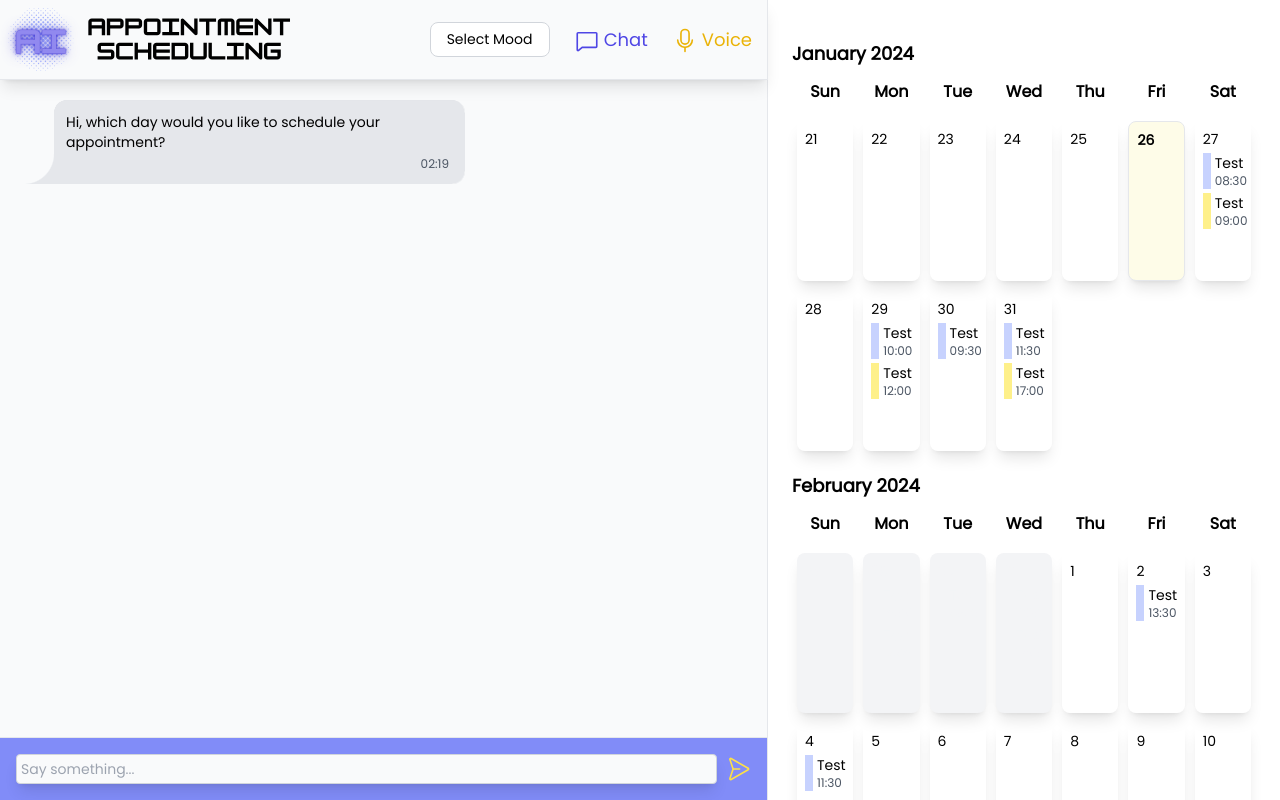
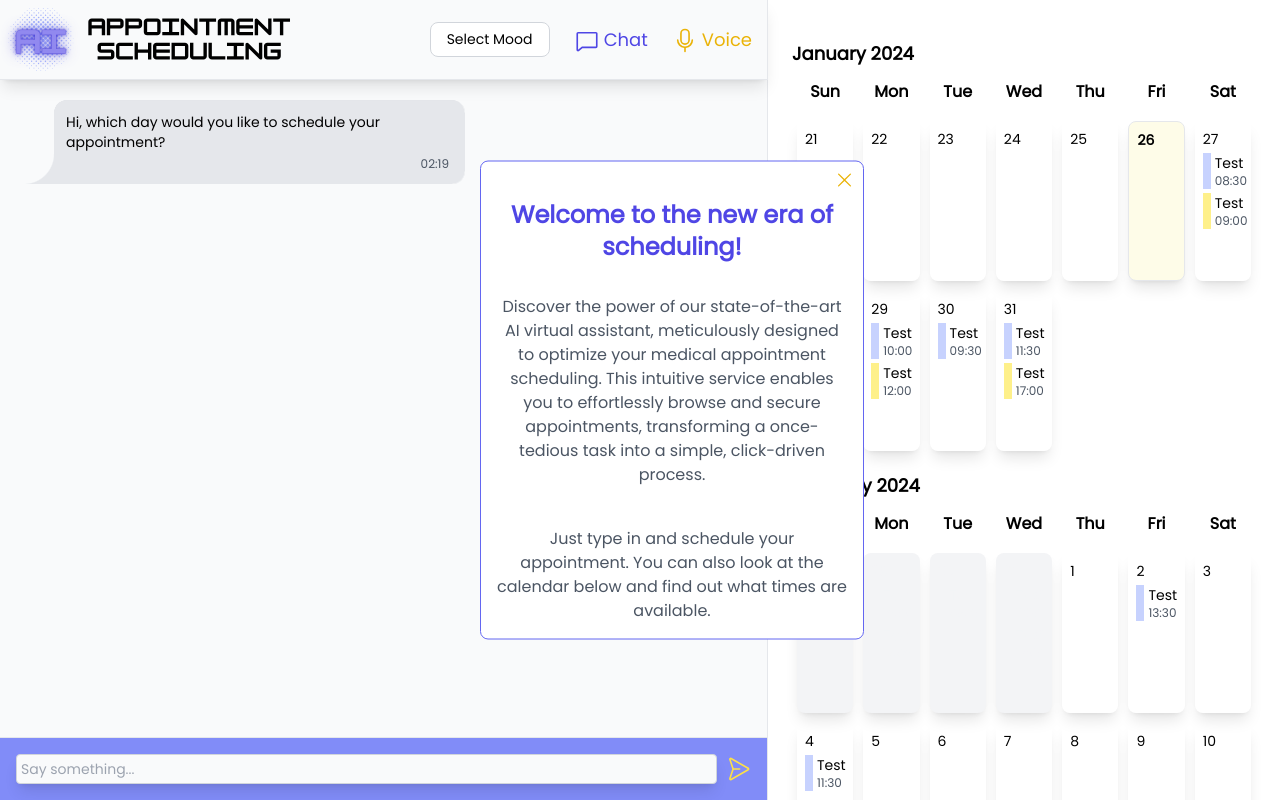
Before and after one commit to lndaquino/ai-appointment-scheduling, a Next.js app: page / in a window 1280 px wide. Built offline with nearby package versions, Linux system fonts and the light colour scheme.

Commit message:
feat: add welcome modal

```diff
--- a/app/page.tsx
+++ b/app/page.tsx
@@ -1,16 +1,31 @@
 'use client'
-import { Header, Chat, Calendar } from '../components'
+import { useState } from 'react'
+import { Header, Chat, Calendar, WelcomeModal } from '../components'
 import useCalendar from '@/hooks/useCalendar'
 import useAiModel from '@/hooks/useAiModel'
 import useAssistant from '@/hooks/useAssistant'
+import * as Dialog from '@radix-ui/react-dialog'
 
 export default function Home() {
   const calendar = useCalendar()
   const mistralModel = useAiModel('mistral')
   const chatAssistant = useAssistant(mistralModel, calendar)
+  const [isOpen, setIsOpen] = useState(true)
+
+  const handleClose = () => {
+    setIsOpen(false)
+  }
 
   return (
     <div className="flex h-screen overflow-hidden">
+      <Dialog.Root open={isOpen}>
+        <Dialog.Overlay
+          className="fixed inset-0 z-40 h-screen w-screen opacity-75"
+          onClick={handleClose}
+        />
+        <WelcomeModal handleClose={handleClose} />
+      </Dialog.Root>
+
       {/** Main */}
       <div className="w-full xl:w-3/5 xl:border-r">
         <Header />
--- /dev/null
+++ b/components/WelcomeModal/WelcomeModal.tsx
@@ -0,0 +1,47 @@
+/* eslint-disable react/no-unescaped-entities */
+import { X } from '@phosphor-icons/react'
+import * as Dialog from '@radix-ui/react-dialog'
+import { useEffect, useState } from 'react'
+
+export function WelcomeModal({ handleClose }: { handleClose: () => void }) {
+  const [isMounted, setIsMounted] = useState(false)
+
+  useEffect(() => {
+    setIsMounted(true)
+  }, [])
+
+  return (
+    <Dialog.Portal>
+      {isMounted && (
+        <Dialog.Content
+          onOpenAutoFocus={(event) => event.preventDefault()}
+          className="fixed left-1/2 top-1/2 z-50 flex w-96 translate-x-[-50%] translate-y-[-50%] transform flex-col rounded-lg border border-indigo-500 bg-white outline-none xl:mx-8"
+        >
+          <Dialog.Close
+            onClick={handleClose}
+            className="flex justify-end p-2 text-yellow-500 hover:opacity-80"
+          >
+            <X size={21} />
+          </Dialog.Close>
+
+          <div className="flex flex-col items-center justify-center gap-6 p-4 pt-0">
+            <h1 className="mb-2 text-center text-2xl font-bold text-indigo-600">
+              Welcome to the new era of scheduling!
+            </h1>
+            <p className="mb-4 text-center text-gray-600">
+              Discover the power of our state-of-the-art AI virtual assistant,
+              meticulously designed to optimize your medical appointment
+              scheduling. This intuitive service enables you to effortlessly
+              browse and secure appointments, transforming a once-tedious task
+              into a simple, click-driven process.
+            </p>
+            <p className="text-center text-gray-600">
+              Just type in and schedule your appointment. You can also look at
+              the calendar below and find out what times are available.
+            </p>
+          </div>
+        </Dialog.Content>
+      )}
+    </Dialog.Portal>
+  )
+}
--- a/components/index.tsx
+++ b/components/index.tsx
@@ -1,5 +1,6 @@
 import { Header } from './Header/Header'
 import { Chat } from './Chat/Chat'
 import { Calendar } from './Calendar/Calendar'
+import { WelcomeModal } from './WelcomeModal/WelcomeModal'
 
-export { Header, Chat, Calendar }
+export { Header, Chat, Calendar, WelcomeModal }
--- a/package.json
+++ b/package.json
@@ -12,6 +12,7 @@
   "dependencies": {
     "@huggingface/inference": "^2.6.4",
     "@phosphor-icons/react": "^2.0.15",
+    "@radix-ui/react-dialog": "^1.0.5",
     "@rocketseat/eslint-config": "^2.1.0",
     "@vercel/analytics": "^1.1.2",
     "ai": "^2.2.31",
```
Also changed, not shown: 1 other file (tests, documents, lock files or other folders).
